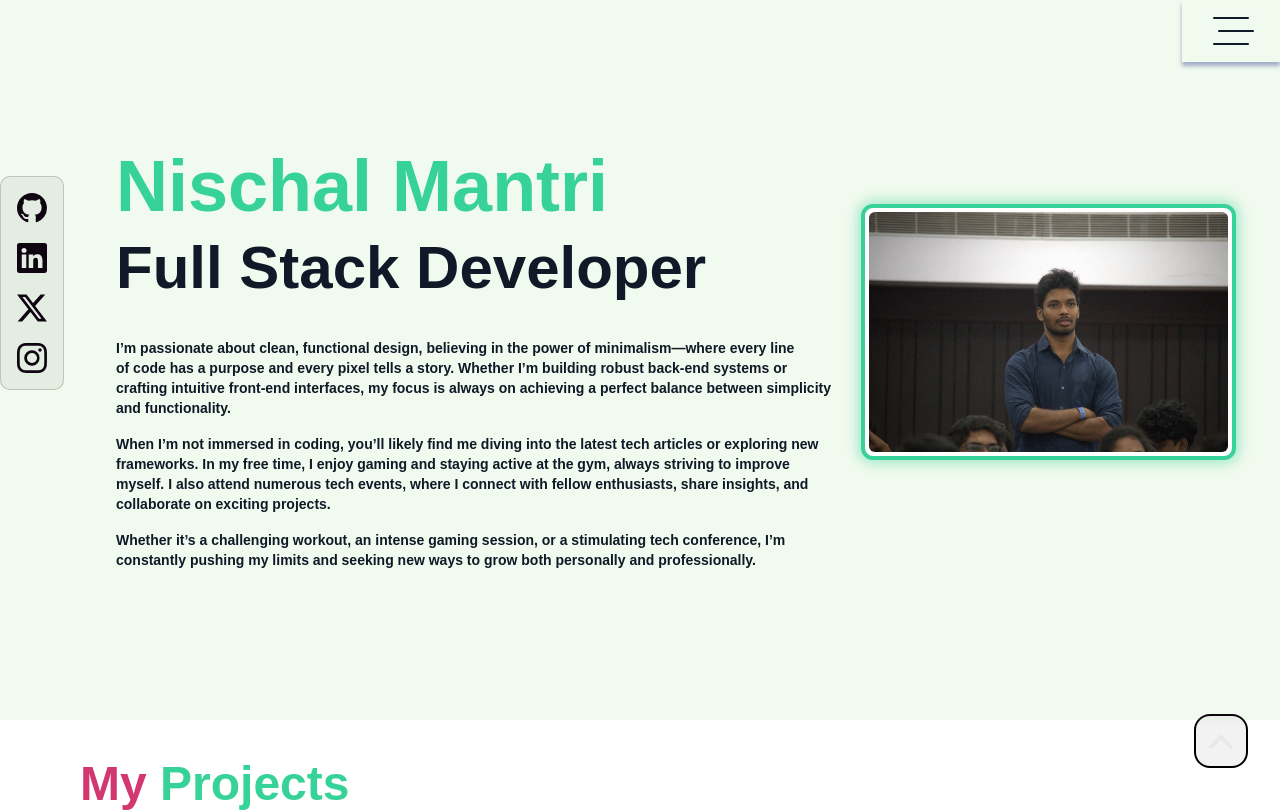
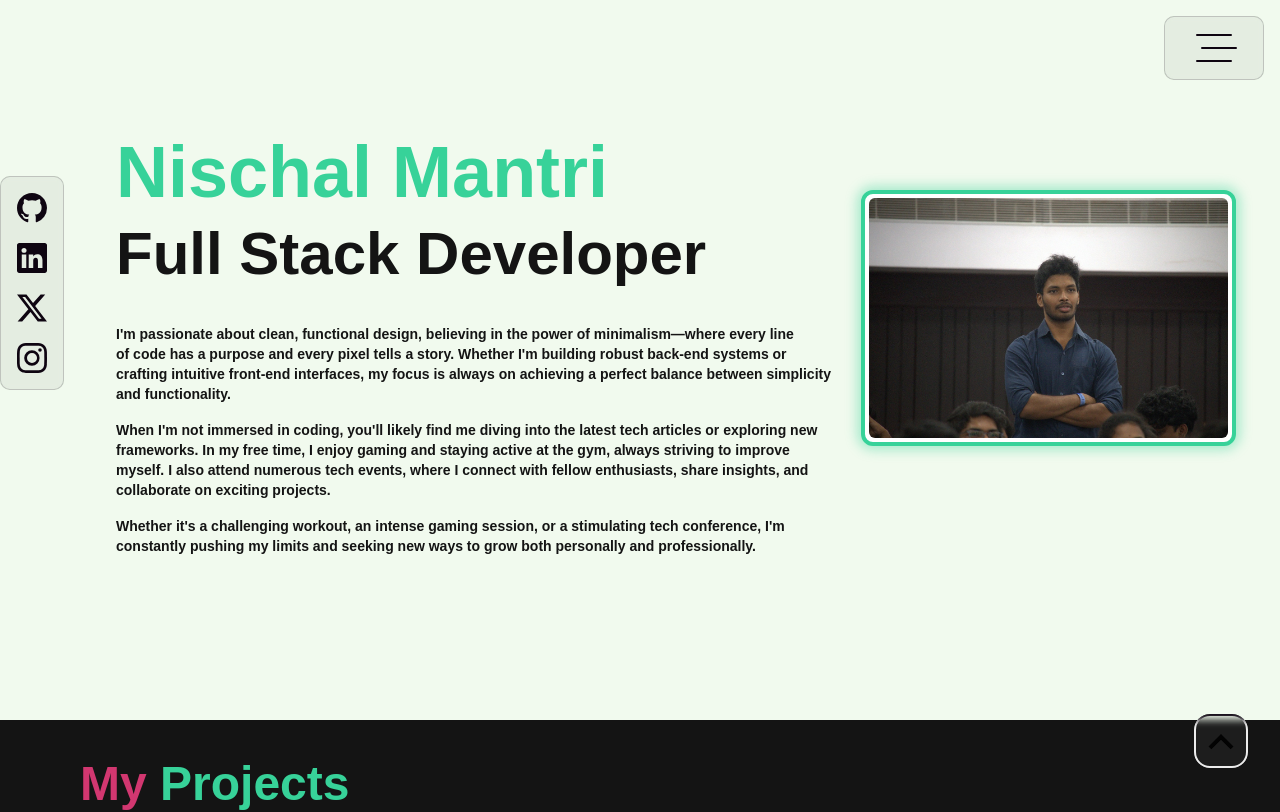
Before and after one commit to Nischa1Mv/myPortfolio, a Next.js app: page / in a window 1280 px wide. Shown: the top 812 px of the page. Built offline with nearby package versions, Linux system fonts and the light colour scheme.

Commit message:
refactored the code a little bit - added a color theme for easy color change -made the nav bar fix to the top moved it around - added mix-blend-diff to nav bar - removed unused css
TODO
NEED TO CLEAN THE CODE A LOT , A LOT OF TRASH IS PRESENT

```diff
--- a/src/app/ContactMe.tsx
+++ b/src/app/ContactMe.tsx
@@ -63,14 +63,14 @@ function ContactMe({ divRefs }: ContactMeProps) {
 
   return (
     <div
-      className=" h-[100vh] py-10 px-6 lg:px-20 bg-[#F1FAEE] w-full flex-col flex items-center"
+      className=" h-[100vh] py-10 px-6 lg:px-20 bg-secondary w-full flex-col flex items-center"
       id="page3"
       ref={(el) => {
         divRefs.current[2] = el;
       }}
     >
       <div className="relative inline-block mb-10">
-        <div className="text-3xl lg:text-5xl z-10 relative font-bold text-[#37d299] flex justify-center items-center w-full">
+        <div className="text-3xl lg:text-5xl z-10 relative font-bold text-primary flex justify-center items-center w-full">
           Get in Touch
         </div>
         <div className="bg-[#fde68a] absolute bottom-2 block w-full h-2 z-2"></div>
--- a/src/app/Main.tsx
+++ b/src/app/Main.tsx
@@ -1,45 +1,63 @@
 "use client";
+
+import { useRef, useEffect } from "react";
+import Image from "next/image";
 import Socials from "./socials";
-import Image from "next/image";
 import NavBar from "./NavBar";
-import { useRef, useEffect } from "react";
 import profilePicture from "../../public/images/profilePicture.jpeg";
 
 interface MainProps {
   divRefs: React.MutableRefObject<(HTMLDivElement | null)[]>;
 }
+
 function Main({ divRefs }: MainProps) {
-  // Create refs that point to elements in divRefs
   const projectsRef = useRef<HTMLDivElement | null>(null);
   const contactRef = useRef<HTMLDivElement | null>(null);
 
-  // Update our refs whenever divRefs changes
   useEffect(() => {
     const syncRefs = () => {
       projectsRef.current = divRefs.current[1];
       contactRef.current = divRefs.current[2];
     };
 
-    // Initial sync
     syncRefs();
 
-    // Set up MutationObserver to watch for changes in the DOM
     const observer = new MutationObserver(syncRefs);
     observer.observe(document.body, {
       childList: true,
-      subtree: true
+      subtree: true,
     });
 
     return () => observer.disconnect();
   }, [divRefs]);
 
+
+
+  const glassmorphismStyles = {
+    background: "rgba(255, 255, 255, 0.05)",
+    boxShadow: "0 8px 32px 0 rgba(0, 0, 0, 0.35)",
+    backdropFilter: "blur(3.5px)",
+    WebkitBackdropFilter: "blur(3.5px)",
+    borderRadius: "10px",
+    border: "1px solid rgba(255, 255, 255, 0.18)",
+  };
+
+  const imageGlowStyles = {
+    boxShadow: "0 0 10px 3px rgba(55, 210, 153, 0.35)",
+  };
+
+  const largeImageGlowStyles = {
+    padding: "4px",
+    boxShadow: "0 0 12px 4px rgba(55, 210, 153, 0.4)",
+  };
   const scrollToRef = (divRef: HTMLDivElement | null) => {
     console.log("Attempting to scroll to:", divRef);
+
     if (divRef) {
       try {
         divRef.scrollIntoView({
           behavior: "smooth",
-          block: "start"
+          block: "start",
         });
         console.log("Scrolled to element");
       } catch (error) {
@@ -49,44 +67,40 @@ function Main({ divRefs }: MainProps) {
       console.warn("Cannot scroll - reference is null");
     }
   };
+
   return (
-    <>
+    <div >
+      {/* Desktop Social Links */}
       <div
         ref={(el) => {
           divRefs.current[0] = el;
         }}
-        className="fixed shadow-lg z-50  hidden lg:flex flex-col gap-5 top-44 left-0 border-2 px-4 py-4
-    mix-blend-difference "
-        style={{
-          background: "rgba(255, 255, 255, 0.05)",
-          boxShadow: "0 8px 32px 0 rgba(0, 0, 0, 0.35)",
-          backdropFilter: "blur(3.5px)",
-          WebkitBackdropFilter: "blur(3.5px)",
-          borderRadius: "10px",
-          border: "1px solid rgba(255, 255, 255, 0.18)",
-        }}
+        className="fixed shadow-lg z-50 hidden lg:flex flex-col gap-5 top-44 left-0 border-2 px-4 py-4 mix-blend-difference"
+        style={glassmorphismStyles}
       >
         <Socials />
+
       </div>
+      <div
+        className="mix-blend-difference fixed top-4 right-4 z-50"
+        style={glassmorphismStyles}>
+        <NavBar
+          scrollToRef={scrollToRef}
+          projectsRef={projectsRef}
+          contactRef={contactRef}
+        />
+        </div>
 
-      <div className="relative  h-[90vh] bg-[#F1FAEE]  lg:pt-0 " id="page1">
-        <div className="flex justify-end mb-8">
-          <NavBar
-            scrollToRef={scrollToRef}
-            projectsRef={projectsRef}
-            contactRef={contactRef}
-          />
-        </div>
+      <div className="relative h-[90vh] bg-secondary lg:py-20" id="page1">
+        {/* Mobile Profile Image */}
         <div
-          className="lg:hidden w-fit m-auto p-1 border-2 border-[#37D299] rounded-xl bg-white shadow-md"
-          style={{
-            boxShadow: "0 0 10px 3px rgba(55, 210, 153, 0.35)", // soft mint glow
-          }}
+          className="lg:hidden w-fit m-auto p-1 border-2 border-primary rounded-xl bg-card shadow-md"
+          style={imageGlowStyles}
         >
           <Image
             className="rounded-lg aspect-auto transition-transform duration-300 hover:scale-105 hover:rotate-1"
             src={profilePicture}
-            alt="My_Image"
+            alt="Nischal Mantri Profile"
             width={250}
             height={200}
             quality={100}
@@ -95,47 +109,43 @@ function Main({ divRefs }: MainProps) {
         </div>
 
         <div className="flex mx-5">
-          <div className=" mt-4  lg:mt-14 lg:ml-24">
-            <div className="text-4xl w-fit text-nowrap  items-center justify-center lg:text-7xl font-bold flex gap-4 text-[#37D299]">
-              <div className=""> Nischal Mantri</div>
+          <div className="mt-4 lg:mt-14 lg:ml-24">
+            <div className="text-4xl w-fit text-nowrap items-center justify-center lg:text-7xl font-bold flex gap-4 text-primary">
+              <div>Nischal Mantri</div>
             </div>
-            <div className="  lg:mt-4 text-lg lg:text-6xl font-bold text-[#111827]">
+            <div className="lg:mt-4 text-lg lg:text-6xl font-bold text-secondary-foreground">
               Full Stack Developer
             </div>
-            <p className="lg:mt-10 mt-4  text-pretty lg:text-sm text-xs  font-semibold text-[#111827]">
-              I’m passionate about clean, functional design, believing in the
+            <p className="lg:mt-10 mt-4 text-pretty lg:text-sm text-xs font-semibold text-secondary-foreground">
+              I'm passionate about clean, functional design, believing in the
               power of minimalism—where every line of code has a purpose and
-              every pixel tells a story. Whether I’m building robust back-end
+              every pixel tells a story. Whether I'm building robust back-end
               systems or crafting intuitive front-end interfaces, my focus is
               always on achieving a perfect balance between simplicity and
               functionality.
             </p>
-
-            <p className="block text-xs  mt-4 text-pretty lg:text-sm font-semibold text-[#111827]">
-              When I’m not immersed in coding, you’ll likely find me diving into
+            <p className="block text-xs mt-4 text-pretty lg:text-sm font-semibold text-secondary-foreground">
+              When I'm not immersed in coding, you'll likely find me diving into
               the latest tech articles or exploring new frameworks. In my free
               time, I enjoy gaming and staying active at the gym, always
               striving to improve myself. I also attend numerous tech events,
               where I connect with fellow enthusiasts, share insights, and
               collaborate on exciting projects.
             </p>
-            <p className=" mt-4 text-pretty text-xs lg:text-sm font-semibold text-[#111827]">
-              Whether it’s a challenging workout, an intense gaming session, or
-              a stimulating tech conference, I’m constantly pushing my limits
+            <p className="mt-4 text-pretty text-xs lg:text-sm font-semibold text-secondary-foreground">
+              Whether it's a challenging workout, an intense gaming session, or
+              a stimulating tech conference, I'm constantly pushing my limits
               and seeking new ways to grow both personally and professionally.
             </p>
           </div>
           <div className="hidden lg:flex w-full justify-center items-center px-6 py-4">
             <div
-              className="border-4 border-[#37D299] rounded-xl bg-white overflow-hidden transition-shadow shadow-lg"
-              style={{
-                padding: "4px",
-                boxShadow: "0 0 12px 4px rgba(55, 210, 153, 0.4)", // soft mint green glow
-              }}
+              className="border-4 border-primary rounded-xl bg-card overflow-hidden transition-shadow shadow-lg"
+              style={largeImageGlowStyles}
             >
               <Image
                 src={profilePicture}
-                alt="My Image"
+                alt="Nischal Mantri Profile"
                 width={450}
                 height={300}
                 className="rounded-md transition-transform duration-300 hover:scale-105 hover:rotate-1 hover:shadow-xl"
@@ -143,14 +153,12 @@ function Main({ divRefs }: MainProps) {
             </div>
           </div>
         </div>
-        <div
-          className=" lg:hidden flex  space-x-10 mt-10  justify-center items-center px-4 py-4
-    mix-blend-difference "
-        >
+        {/* Mobile Social Links */}
+        <div className="lg:hidden flex space-x-10 mt-10 justify-center items-center px-4 py-4 mix-blend-difference">
           <Socials />
         </div>
       </div>
-    </>
+    </div>
   );
 }
 
--- a/src/app/MyProjects.tsx
+++ b/src/app/MyProjects.tsx
@@ -92,7 +92,7 @@ function MyProjects({ divRefs }: Props) {
   return (
     <>
       <div
-        className="h-[100vh] pt-7 lg:pt-10 lg:py-20 px-5 lg:px-20"
+        className="h-[100vh] pt-7 lg:pt-10 lg:py-20 px-5 lg:px-20 bg-projects"
         id="page2"
         ref={(el) => {
           if (divRefs.current) {
@@ -102,7 +102,7 @@ function MyProjects({ divRefs }: Props) {
       >
         <div className="lg:text-5xl text-2xl font-bold">
           <span className="text-[#D23770]">My</span>
-          <span className="text-[#37D299]"> Projects</span>
+          <span className="text-primary"> Projects</span>
         </div>
         <div
           className=" flex lg:flex-row flex-col border border-opacity-20 border-white lg:border-none lg:ml-6  xl:gap-6 overflow-x-auto overflow-y-auto lg:h-fit h-[55%]   mt-8 mb-5 scrollbar-hide lg:mb-10 py-2 px-2"
--- a/src/app/NavBar.tsx
+++ b/src/app/NavBar.tsx
@@ -37,29 +37,29 @@ const NavBar: React.FC<NavBarProps> = ({
   };
 
   return (
-    <nav className="nav-text-bg flex lg:py-1 lg:w-fit w-full lg:justify-normal justify-end px-4">
+    <nav className="flex lg:py-1 lg:w-fit w-full lg:justify-normal justify-end px-4">
       {isMenu && (
-        <div className="menu-container flex text-sm lg:text-lg text-[#111827] items-center lg:justify-normal justify-between w-full lg:px-4">
+        <div className="flex text-sm lg:text-lg text-[#111827] items-center  lg:justify-normal justify-between w-full lg:px-4">
           <div
-            className="cursor-pointer nav-text px-2 lg:px-4"
+            className="cursor-pointer nav-text px-2 lg:px-4 mix-blend-difference text-secondary  hover:mix-blend-normal"
             onClick={scrollToHome}
           >
             Home
           </div>
           <div
-            className="cursor-pointer nav-text lg:px-4"
+            className="cursor-pointer nav-text lg:px-4 mix-blend-difference text-secondary  hover:mix-blend-normal"
             onClick={() => handleNavigation(projectsRef.current)}
           >
             Projects
           </div>
           <div
-            className="cursor-pointer nav-text px-2 lg:px-4"
+            className="cursor-pointer nav-text px-2 lg:px-4 mix-blend-difference text-secondary  hover:mix-blend-normal  "
             onClick={() => handleNavigation(contactRef.current)}
           >
             Contact Me
           </div>
           <div
-            className="cursor-pointer nav-text pr-2 lg:px-4"
+            className="cursor-pointer nav-text pr-2 lg:px-4 mix-blend-difference text-secondary  hover:mix-blend-normal "
           >
             <a
               href={`./Nischal_Mantri_Resume.pdf`}
--- a/src/app/globals.css
+++ b/src/app/globals.css
@@ -3,16 +3,30 @@
 @tailwind utilities;
 
 :root {
-  --background: #ffffff;
+  --background: #f1faee;
   --foreground: #171717;
+
+  --primary: #37D299;
+  --primary-foreground: #ffffff;
+
+  --secondary: #F1FAEE;
+  --secondary-foreground: #141414 ;
+
+  --accent: #37D299;
+  --accent-foreground: #ffffff;
+
+  --muted: #f8fafc;
+  --muted-foreground: #303030;
+
+  --card: #ffffff;
+  --card-foreground: #141414;
+
+  --border: #37D299;
+
+  --projects-bg: #141414;
+  --projects-foreground: #f1f5f9;
 }
 
-@media (prefers-color-scheme: dark) {
-  :root {
-    --background: #141414;
-    --foreground: #ededed;
-  }
-}
 
 body {
   color: var(--foreground);
@@ -26,98 +40,13 @@ body {
   }
 }
 
-.button {
-  box-sizing: border-box;
-  cursor: pointer;
-  z-index: 2;
-  transition: transform 0.3s ease, box-shadow 0.3s ease;
-}
-
-.button svg {
-  stroke: #141414;
-  transition: 0.4s ease;
-}
-
-/* Shadow only on lines */
-.button svg g:first-child line,
-.button svg g:last-child line {
-  filter: url(#line-shadow); /* Apply shadow to lines */
-}
-
-.button svg g:first-child {
-  opacity: 1;
-  transition: opacity 0.2s ease-out 0.3s;
-}
-
-.button svg g:first-child line {
-  transition: transform 0.3s ease-out 0.3s;
-  transform: translateY(0px);
-}
-
-.button svg g:last-child {
-  opacity: 0;
-  transition: opacity 0.2s ease-out 0.3s;
-}
-
-.button svg g:last-child line {
-  transition: transform 0.3s ease;
-  transform: rotate(0deg);
-  transform-origin: center;
-}
-
-.button.-menu-open {
-  transform: scale(1.05);
-  box-shadow: none; /* Keep shadow off on the box */
-}
-
-.button.-menu-open svg {
-  stroke: #141414;
-}
-
-.button.-menu-open svg g:first-child {
-  opacity: 0;
-  transition: opacity 0.2s ease-out;
-}
-
-.button.-menu-open svg g:first-child line:first-child {
-  transform: translateY(7px);
-}
-
-.button.-menu-open svg g:first-child line:last-child {
-  transform: translateY(-7px);
-}
-
-.button.-menu-open svg g:last-child {
-  opacity: 1;
-  transition: opacity 0.2s ease-in;
-}
-
-.button.-menu-open svg g:last-child line:first-child {
-  transform: rotate(45deg);
-  transition: transform 0.3s ease-out 0.1s;
-}
-
-.button.-menu-open svg g:last-child line:last-child {
-  transform: rotate(-45deg);
-  transition: transform 0.3s ease-out 0.1s;
-}
-.menu-button {
-  cursor: pointer;
-  transition: transform 0.3s ease;
-}
-
-.menu-button:hover {
-  transform: scale(1.1);
-}
-
 .scrollbar-hide::-webkit-scrollbar {
   display: none;
 }
 
-/* Hide scrollbar for IE, Edge and Firefox */
 .scrollbar-hide {
-  -ms-overflow-style: none; /* IE and Edge */
-  scrollbar-width: none; /* Firefox */
+  -ms-overflow-style: none;
+  scrollbar-width: none;
 }
 
 @keyframes slow-appear {
@@ -154,33 +83,16 @@ input:focus {
   animation: scroll-left 20s linear infinite;
 }
 
-/* Pause animation on hover */
 .hover\:pause-animation:hover .animate-scroll-left {
   animation-play-state: paused;
 }
-.nav-text-bg {
-  background: rgba(255, 255, 255, 0);
-  box-shadow: 0 4px 4px 0 rgba(31, 38, 135, 0.37);
-  backdrop-filter: blur(2px);
-  -webkit-backdrop-filter: blur(2px);
-}
-/* .nav-text {
-  box-shadow: inset 0 0 0 0 #54b3d6;
-  color: #54b3d6;
-  margin: 0 -0.25rem;
-  padding: 0 0.25rem;
-  transition: color 0.3s ease-in-out, box-shadow 0.3s ease-in-out;
-}
-.nav-text:hover {
-  box-shadow: inset 100px 0 0 0 #54b3d6;
-  color: white;
-} */
 .hamburger {
   padding: 15px;
   cursor: pointer;
   display: inline-block;
   overflow: hidden;
   background-color: transparent;
+
 }
 
 .hamburger__container {
@@ -192,7 +104,7 @@ input:focus {
 .hamburger__inner {
   width: 100%;
   height: 2px;
-  background-color: #111827;
+  background-color: #fff;
   border-radius: 4px;
   position: absolute;
   top: 50%;
@@ -206,7 +118,7 @@ input:focus {
   content: "";
   width: 100%;
   height: 2px;
-  background-color: #111827;
+  background-color: #fff;
   border-radius: 4px;
   position: absolute;
   transition: transform 0.4s ease, opacity 0.4s ease;
@@ -226,7 +138,7 @@ input:focus {
   opacity: 0;
   width: 100%;
   height: 2px;
-  background-color: red;
+  background-color:#d23770;
   border-radius: 4px;
   position: absolute;
   top: 50%;
@@ -239,7 +151,7 @@ input:focus {
   content: "";
   width: 100%;
   height: 2px;
-  background-color: red;
+  background-color:#d23770;
   border-radius: 4px;
   position: absolute;
   transition: transform 0.4s ease, opacity 0.4s ease;
@@ -295,13 +207,14 @@ input:focus {
 }
 
 .nav-text {
-  color: #000;
   position: relative;
   text-decoration: none;
+  font-weight: 600;
+  transition: all 0.3s ease;
 }
 
 .nav-text::before {
-  background: hsl(45 100% 70%);
+  background:#d23770;
   content: "";
   inset: 0;
   position: absolute;
@@ -309,6 +222,7 @@ input:focus {
   transform-origin: right;
   transition: transform 0.5s ease-in-out;
   z-index: -1;
+  border-radius: 4px;
 }
 
 .nav-text:hover::before {
@@ -319,3 +233,40 @@ input:focus {
 ::-webkit-scrollbar {
   display: none;
 }
+
+.nav-text-adaptive {
+  color: currentColor;
+  font-weight: 600;
+  transition: all 0.3s ease;
+}
+.nav-text-adaptive:hover {
+  color: ffd966;
+}
+
+@media (prefers-color-scheme: light) {
+  .nav-text-adaptive {
+    color: #000000;
+  }
+}
+
+@media (prefers-color-scheme: dark) {
+  .nav-text-adaptive {
+    color: #ffffff;
+  }
+}
+
+/* Menu animations */
+@keyframes fade-in {
+  from {
+    opacity: 0;
+    transform: translateY(-10px);
+  }
+  to {
+    opacity: 1;
+    transform: translateY(0);
+  }
+}
+
+.animate-fade-in {
+  animation: fade-in 0.3s ease-out;
+}
--- a/src/app/page.tsx
+++ b/src/app/page.tsx
@@ -4,12 +4,15 @@ import { useEffect, useRef, useState } from "react";
 import MyProjects from "./MyProjects";
 import ContactMe from "./ContactMe";
 import Main from "./Main";
+import NavBar from "./NavBar";
 
 const Home: React.FC = () => {
   const divRefs = useRef<(HTMLDivElement | null)[]>(new Array(3).fill(null));
   const scrollSVG = useRef<SVGSVGElement | null>(null);
   const [isRotated, setIsRotated] = useState(false);
   const [isBottom, setIsBottom] = useState(false);
+  const projectsRef = useRef<HTMLDivElement | null>(null);
+  const contactRef = useRef<HTMLDivElement | null>(null);
 
   useEffect(() => {
     const handleScroll = () => {
@@ -79,7 +82,6 @@ const Home: React.FC = () => {
       });
     }
   };
-
   return (
     <>
       {/* Down Arrow -> scrollSVG  */}
@@ -95,9 +97,8 @@ const Home: React.FC = () => {
         <svg
           ref={scrollSVG}
           onClick={handleClick}
-          className={` transition-transform duration-300 ${
-            isRotated ? "rotate-180" : ""
-          }   hidden lg:flex cursor-pointer  `}
+          className={` transition-transform duration-300 ${isRotated ? "rotate-180" : ""
+            }   hidden lg:flex cursor-pointer  `}
           xmlns="http://www.w3.org/2000/svg"
           viewBox="0 -960 960 960"
           width="50"
@@ -108,6 +109,7 @@ const Home: React.FC = () => {
         </svg>
       </div>
 
+
       <Main divRefs={divRefs} />
 
       <MyProjects divRefs={divRefs} />
--- /dev/null
+++ b/src/components/ColorDemo.tsx
@@ -0,0 +1,77 @@
+/**
+ * Color Demo Component
+ *
+ * This component demonstrates how to use the color system.
+ * You can import this into any page to see all available colors.
+ */
+
+import React from 'react';
+import { colorClasses, colors } from '../lib/colors';
+
+const ColorDemo: React.FC = () => {
+  return (
+    <div className="p-8 space-y-6">
+      <h2 className="text-2xl font-bold text-primary mb-6">Color System Demo</h2>
+
+      {/* Primary Colors */}
+      <div className="space-y-2">
+        <h3 className="text-lg font-semibold text-secondary-foreground">Primary Colors</h3>
+        <div className="flex gap-4">
+          <div className="w-20 h-20 bg-primary rounded-lg flex items-center justify-center">
+            <span className="text-primary-foreground text-xs font-bold">Primary</span>
+          </div>
+        </div>
+      </div>
+
+      {/* Secondary Colors */}
+      <div className="space-y-2">
+        <h3 className="text-lg font-semibold text-secondary-foreground">Secondary Colors</h3>
+        <div className="flex gap-4">
+          <div className="w-20 h-20 bg-secondary border-2 border-border rounded-lg flex items-center justify-center">
+            <span className="text-secondary-foreground text-xs font-bold">Secondary</span>
+          </div>
+        </div>
+      </div>
+
+      {/* Card Colors */}
+      <div className="space-y-2">
+        <h3 className="text-lg font-semibold text-secondary-foreground">Card Colors</h3>
+        <div className="flex gap-4">
+          <div className="w-20 h-20 bg-card border-2 border-border rounded-lg flex items-center justify-center">
+            <span className="text-card-foreground text-xs font-bold">Card</span>
+          </div>
+        </div>
+      </div>
+
+      {/* Usage Examples */}
+      <div className="space-y-4">
+        <h3 className="text-lg font-semibold text-secondary-foreground">Usage Examples</h3>
+
+        <div className="bg-card p-4 rounded-lg border border-border">
+          <h4 className="text-primary font-bold mb-2">Card with Primary Title</h4>
+          <p className="text-card-foreground">This is how text looks on a card background.</p>
+        </div>
+
+        <button className="bg-primary text-primary-foreground px-6 py-2 rounded-lg hover:opacity-90 transition-opacity">
+          Primary Button
+        </button>
+
+        <div className="bg-secondary p-4 rounded-lg">
+          <p className="text-secondary-foreground">Text on secondary background</p>
+        </div>
+      </div>
+
+      {/* Color Values */}
+      <div className="space-y-2">
+        <h3 className="text-lg font-semibold text-secondary-foreground">Color Values</h3>
+        <div className="bg-card p-4 rounded-lg border border-border">
+          <pre className="text-sm text-card-foreground">
+            {JSON.stringify(colors, null, 2)}
+          </pre>
+        </div>
+      </div>
+    </div>
+  );
+};
+
+export default ColorDemo;
--- /dev/null
+++ b/src/lib/colors.ts
@@ -0,0 +1,97 @@
+/**
+ * Portfolio Color System
+ *
+ * This file defines the color palette used throughout the portfolio.
+ * To change colors, update the CSS variables in globals.css or use these utilities.
+ */
+
+export const colors = {
+  // Primary colors
+  primary: {
+    DEFAULT: '#37D299',
+    foreground: '#ffffff',
+  },
+
+  // Secondary colors (Main & ContactMe background)
+  secondary: {
+    DEFAULT: '#F1FAEE',
+    foreground: '#111827',
+  },
+
+  // Accent colors
+  accent: {
+    DEFAULT: '#37D299',
+    foreground: '#ffffff',
+  },
+
+  // Muted colors
+  muted: {
+    DEFAULT: '#f8fafc',
+    foreground: '#64748b',
+  },
+
+  // Card colors
+  card: {
+    DEFAULT: '#ffffff',
+    foreground: '#111827',
+  },
+
+  // Projects section (dark background)
+  projects: {
+    DEFAULT: '#0f172a',
+    foreground: '#f1f5f9',
+  },
+
+  // Border color
+  border: '#37D299',
+} as const;
+
+// Helper functions for getting colors
+export const getColor = (colorPath: string) => {
+  const keys = colorPath.split('.');
+  let current: any = colors;
+
+  for (const key of keys) {
+    current = current[key];
+    if (current === undefined) return undefined;
+  }
+
+  return current;
+};
+
+// Tailwind class utilities
+export const colorClasses = {
+  primary: {
+    bg: 'bg-primary',
+    text: 'text-primary',
+    border: 'border-primary',
+  },
+  secondary: {
+    bg: 'bg-secondary',
+    text: 'text-secondary',
+    border: 'border-secondary',
+  },
+  accent: {
+    bg: 'bg-accent',
+    text: 'text-accent',
+    border: 'border-accent',
+  },
+  muted: {
+    bg: 'bg-muted',
+    text: 'text-muted',
+    border: 'border-muted',
+  },
+  card: {
+    bg: 'bg-card',
+    text: 'text-card',
+    border: 'border-card',
+  },
+  projects: {
+    bg: 'bg-projects',
+    text: 'text-projects',
+    border: 'border-projects',
+  },
+} as const;
+
+export type ColorKey = keyof typeof colorClasses;
+export type ColorVariant = keyof typeof colorClasses.primary;
--- a/tailwind.config.ts
+++ b/tailwind.config.ts
@@ -11,9 +11,44 @@ const config: Config = {
       colors: {
         background: "var(--background)",
         foreground: "var(--foreground)",
+        primary: {
+          DEFAULT: "var(--primary)",
+          foreground: "var(--primary-foreground)",
+        },
+        secondary: {
+          DEFAULT: "var(--secondary)",
+          foreground: "var(--secondary-foreground)",
+        },
+        accent: {
+          DEFAULT: "var(--accent)",
+          foreground: "var(--accent-foreground)",
+        },
+        muted: {
+          DEFAULT: "var(--muted)",
+          foreground: "var(--muted-foreground)",
+        },
+        card: {
+          DEFAULT: "var(--card)",
+          foreground: "var(--card-foreground)",
+        },
+        border: "var(--border)",
+        projects: {
+          DEFAULT: "var(--projects-bg)",
+          foreground: "var(--projects-foreground)",
+        },
+      },
+      keyframes: {
+        fadeIn: {
+          "0%": { opacity: "0", transform: "translateY(-10px)" },
+          "100%": { opacity: "1", transform: "translateY(0)" },
+        },
+      },
+      animation: {
+        "fade-in": "fadeIn 0.3s ease-out",
       },
     },
   },
   plugins: [],
 };
+
 export default config;
```
Also changed, not shown: src/app/menu.css (deleted, +0 -92 lines).
